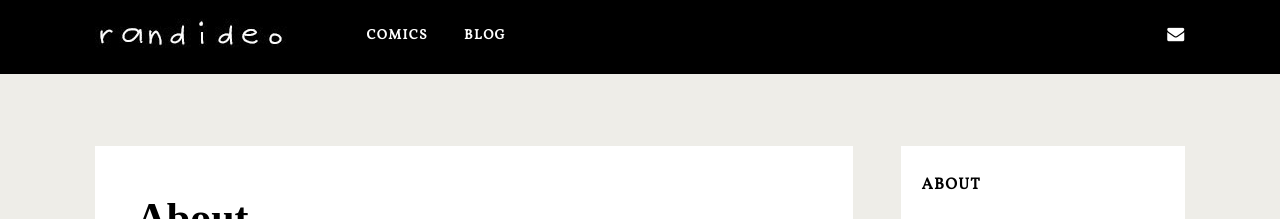
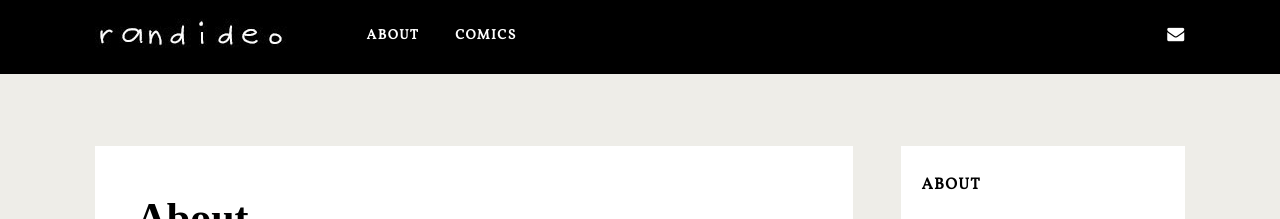
Before and after one commit to randideo/randideo.github.io, a Jekyll site: the page built from about.html, in a window 1280 px wide. Shown: the top 219 px of the page. Built offline with Jekyll 4.4.1, drawn with Linux system fonts in a browser that asks for light colours; nearby versions of some CDN libraries; some web fonts are replaced; comment, search, counter and statistics services are not loaded.

Commit message:
Update header.html

```diff
--- a/_includes/header.html
+++ b/_includes/header.html
@@ -35,8 +35,9 @@
 </div>
 <div class='menu-containernbt menu-primarynbt' id='menu-primarynbt' role='navigation'>
 <ul class='menu-primary-items' id='menu-primary-items' role='menubar'>
+	<li><a href='http://randideo.com/about'>About</a></li>
 	<li><a href='http://randideo.com/comics'>Comics</a></li>
-	<li><a href='http://randideo.com/blog'>Blog</a></li>
+
 </ul>
 
 <ul class='social-media-iconsnbt'>
```
